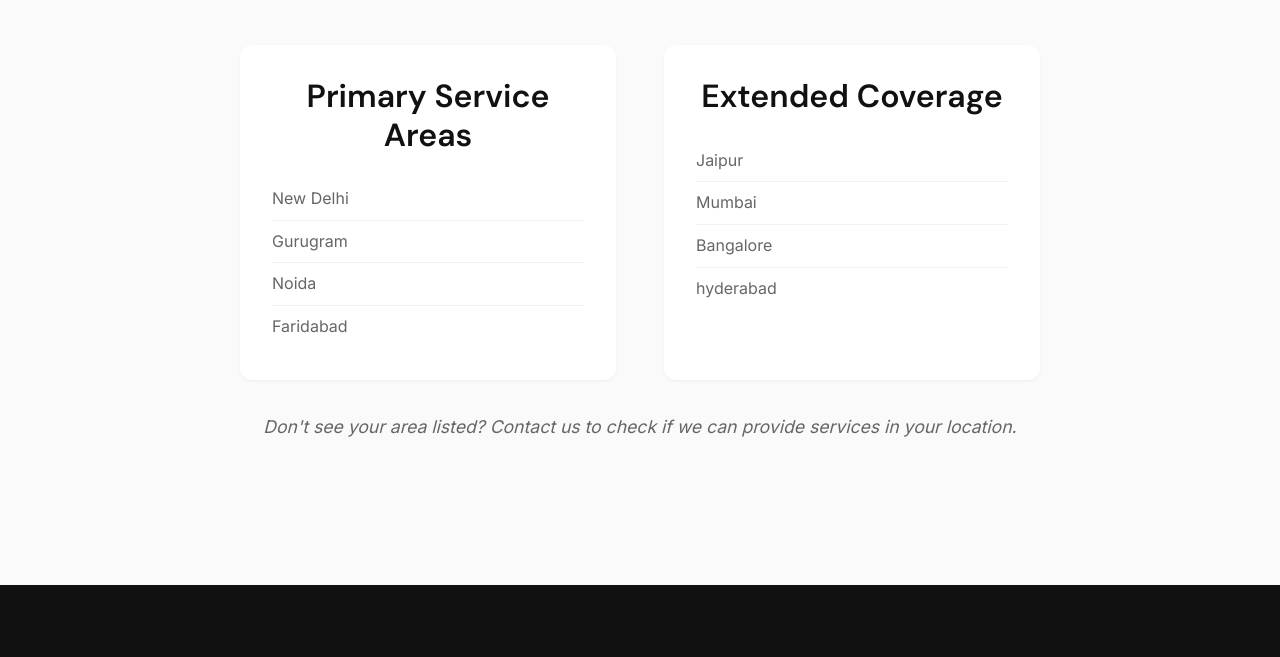
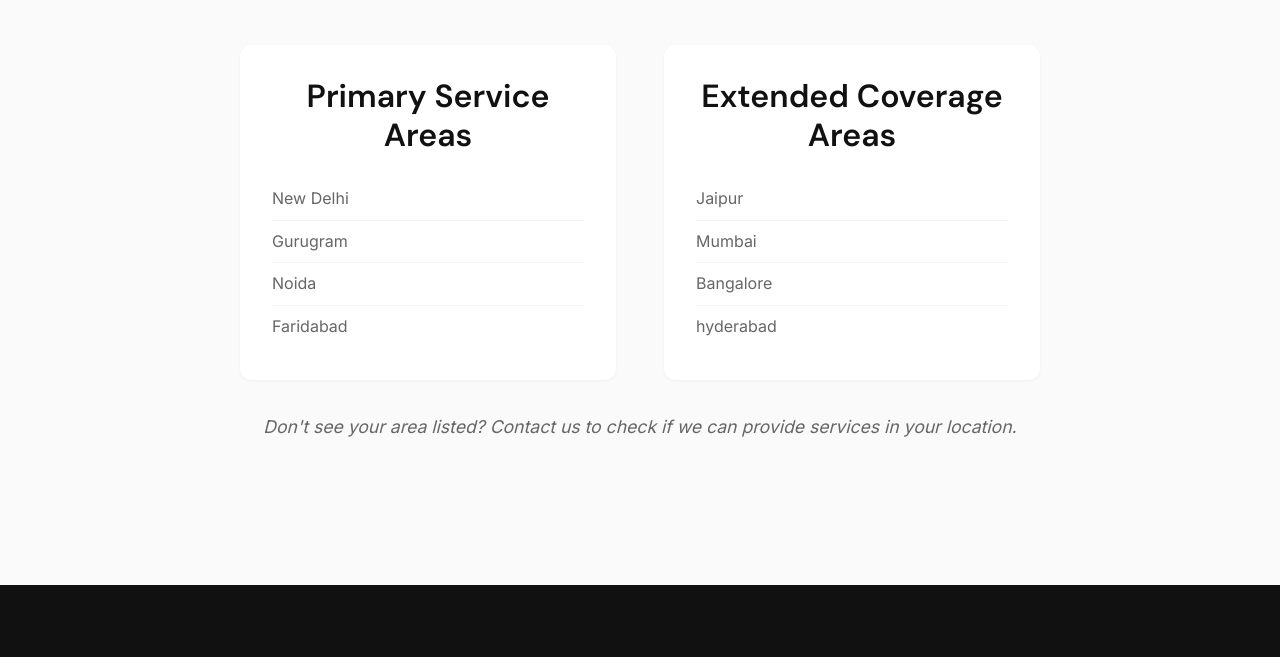
Before and after one commit to adityatars/oroky, a website built with Vite: page contact.html in a window 1280 px wide. Shown: the part 2399-3056 px from the top of the page. Built offline with nearby package versions, Linux system fonts and the light colour scheme.

Commit message:
Update contact.html

```diff
--- a/contact.html
+++ b/contact.html
@@ -226,7 +226,7 @@
                         </ul>
                     </div>
                     <div class="coverage-item">
-                        <h3>Extended Coverage</h3>
+                        <h3>Extended Coverage Areas</h3>
                         <ul>
                             <li>Jaipur</li>
                             <li>Mumbai</li>
```
